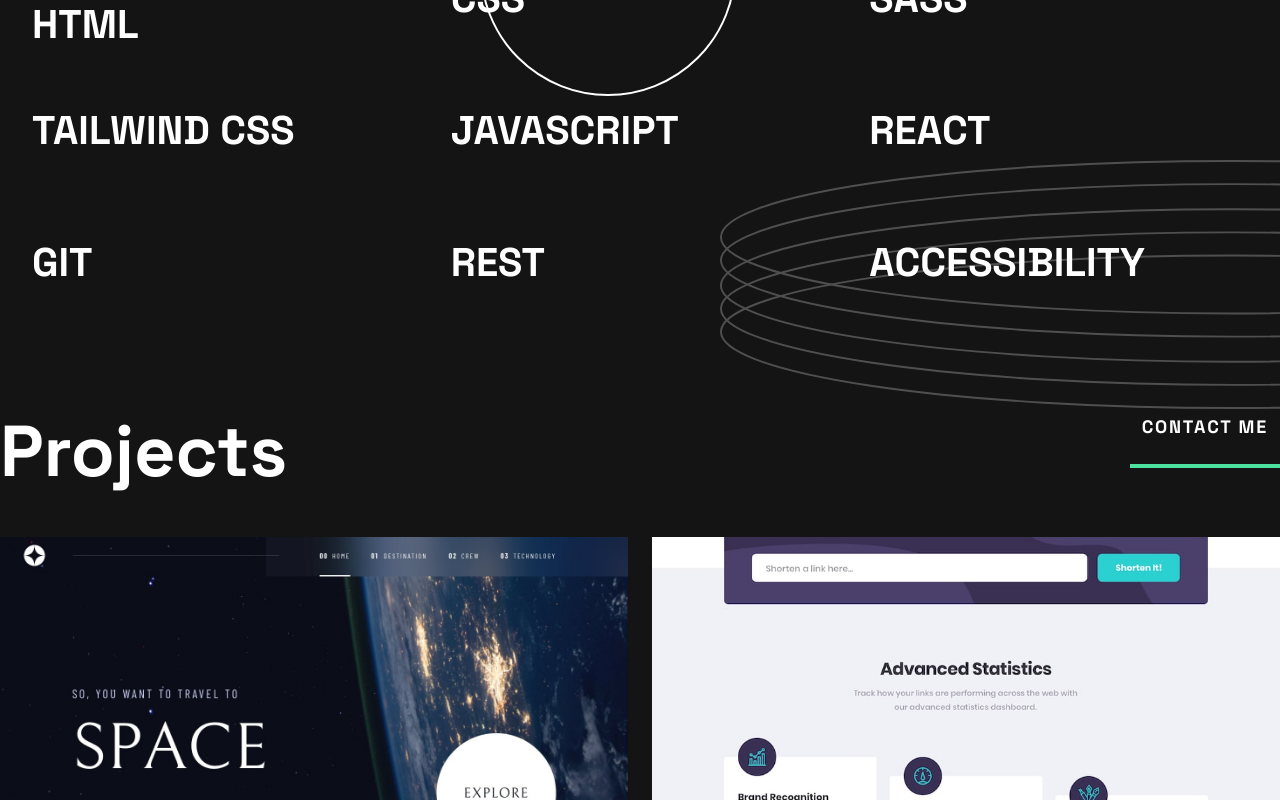
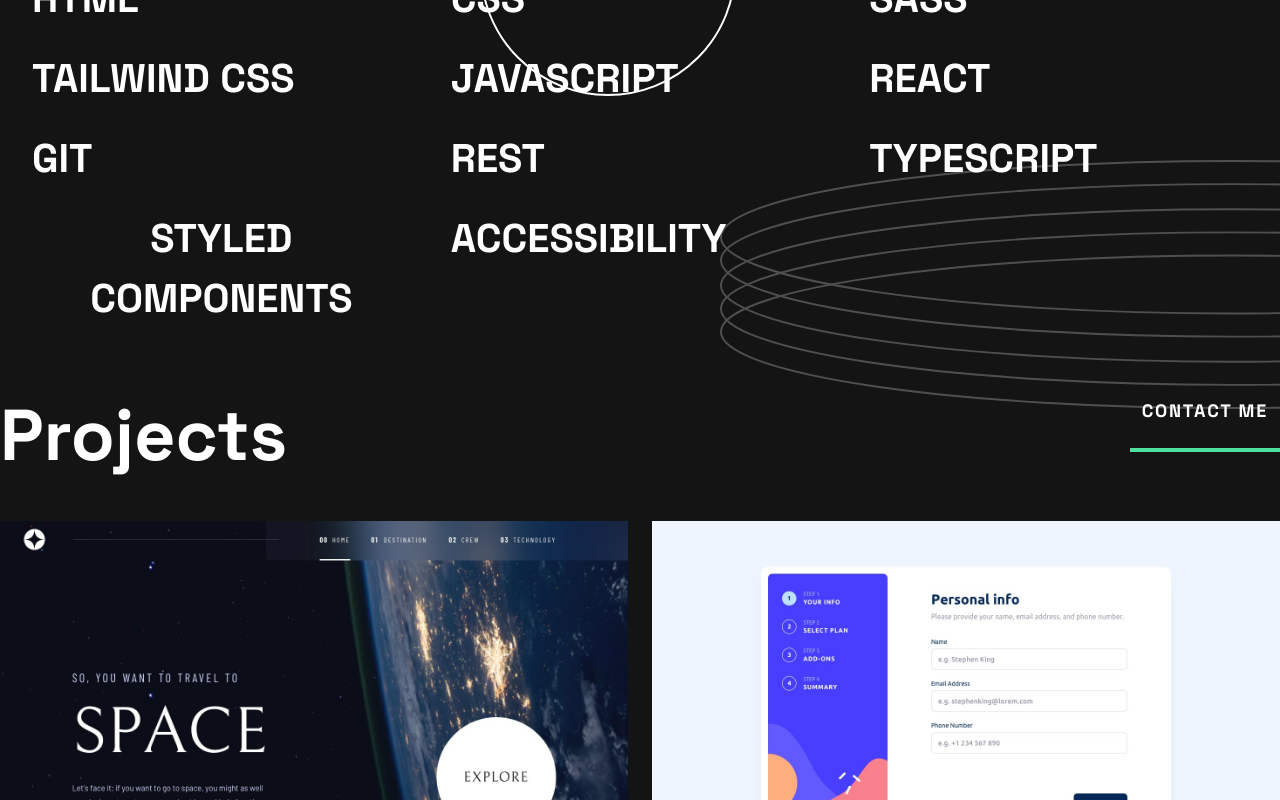
Before and after one commit to botirk38/single-page-developer-portfolio, a React (Vite) app in the folder portfolio-app/: page / in a window 1280 px wide. Shown: the part 720-1520 px from the top of the page. Built offline with nearby package versions, Linux system fonts and the light colour scheme.

Commit message:
commit portfolio changes

```diff
--- a/portfolio-app/src/components/Projects.jsx
+++ b/portfolio-app/src/components/Projects.jsx
@@ -2,9 +2,9 @@ import PropTypes from 'prop-types';
 import spaceTourismWebsite from "../assets/images/space-tourism-website.jpg";
 import ageCalculatorApp from "../assets/images/ageCalculatorApp.webp";
 import socialMediaDashboard from "../assets/images/social-media-dashboard.webp";
-import newsLetterSignup from "../assets/images/newsletter-sign-up.webp";
 import ipTrackerApp from "../assets/images/ipAddressTracker.jpeg";
 import urlShorteningApp from "../assets/images/shortly.jpg";
+import multiStepForm from "../assets/images/multi-step-form.jpg";
 
 export default function Projects({ onContactClick }) {
   return (
@@ -21,12 +21,21 @@ export default function Projects({ onContactClick }) {
         code: 'https://github.com/botirk38/space-tourism-website-main',
         tech: ['HTML', 'CSS', 'REACT']
       },
+
+      {
+        image: multiStepForm,
+        title: 'Multi-Step Form',
+        link: 'https://multi-step-form-botir.netlify.app/',
+        code: 'https://github.com/botirk38/multi-step-form-main',
+        tech: ['HTML', 'Styled Components', 'REACT', 'TypeScript']
+      },
+
       {
         image: urlShorteningApp,
         title: 'Shortly URL Shortening App',
         link: 'https://shortly-url-botir.netlify.app/',
         code: 'https://github.com/botirk38/url-shortening-api-master',
-        tech: ['HTML', 'TAILWIND', 'REACT', 'REACT QUERY', 'REST']
+        tech: ['HTML', 'TAILWIND', 'REACT', 'UseSWR']
       },
       {
         image: ipTrackerApp,
@@ -49,13 +58,7 @@ export default function Projects({ onContactClick }) {
         code: 'https://github.com/botirk38/social-media-dashboard-with-theme-switcher-master',
         tech: ['HTML', 'CSS', 'REACT']
       },
-      {
-        image: newsLetterSignup,
-        title: 'Newsletter Signup',
-        link: 'https://botirk38.github.io/newsletter-signup/',
-        code: 'https://github.com/botirk38/newsletter-signup',
-        tech: ['HTML', 'CSS', 'REACT']
-      },
+
      ].map((project, index) => (
         <div key={index} className="project-container flex justify-items-start items-center flex-col w-full relative mb-5">
           <a href={project.link} rel="noreferrer" target="_blank">
--- a/portfolio-app/src/components/Skills.jsx
+++ b/portfolio-app/src/components/Skills.jsx
@@ -36,6 +36,17 @@ export default function Skills(){
                 <h1 className="text-xl text-white  font-bold -mb-5 uppercase">REST</h1>
             </div>
 
+            <div className="flex justify-center items-start flex-col text-center w-full sm:justify-start" >
+
+                <h1 className="text-xl text-white  font-bold -mb-5 uppercase">TypeScript</h1>
+            </div>
+
+            <div className="flex justify-center items-start flex-col text-center w-full sm:justify-start" >
+
+                <h1 className="text-xl text-white  font-bold -mb-5 uppercase">Styled Components</h1>
+            </div>
+
+
             <div className="flex justify-center items-start flex-col text-center w-full sm:justify-start">
                 <h1 className="text-xl text-white  font-bold mb-8 uppercase">Accessibility</h1>
             </div>
```
Also changed, not shown: portfolio-app/src/assets/images/multi-step-form.jpg (added).
